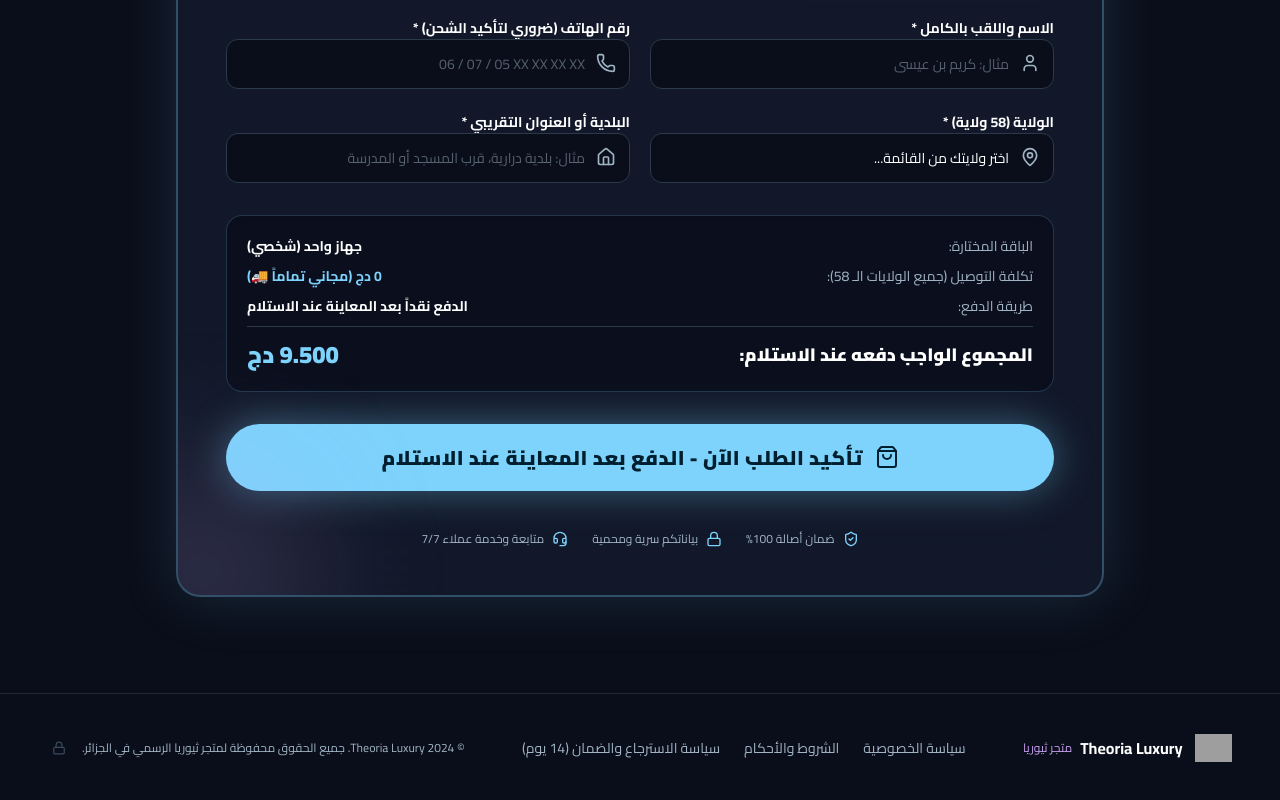
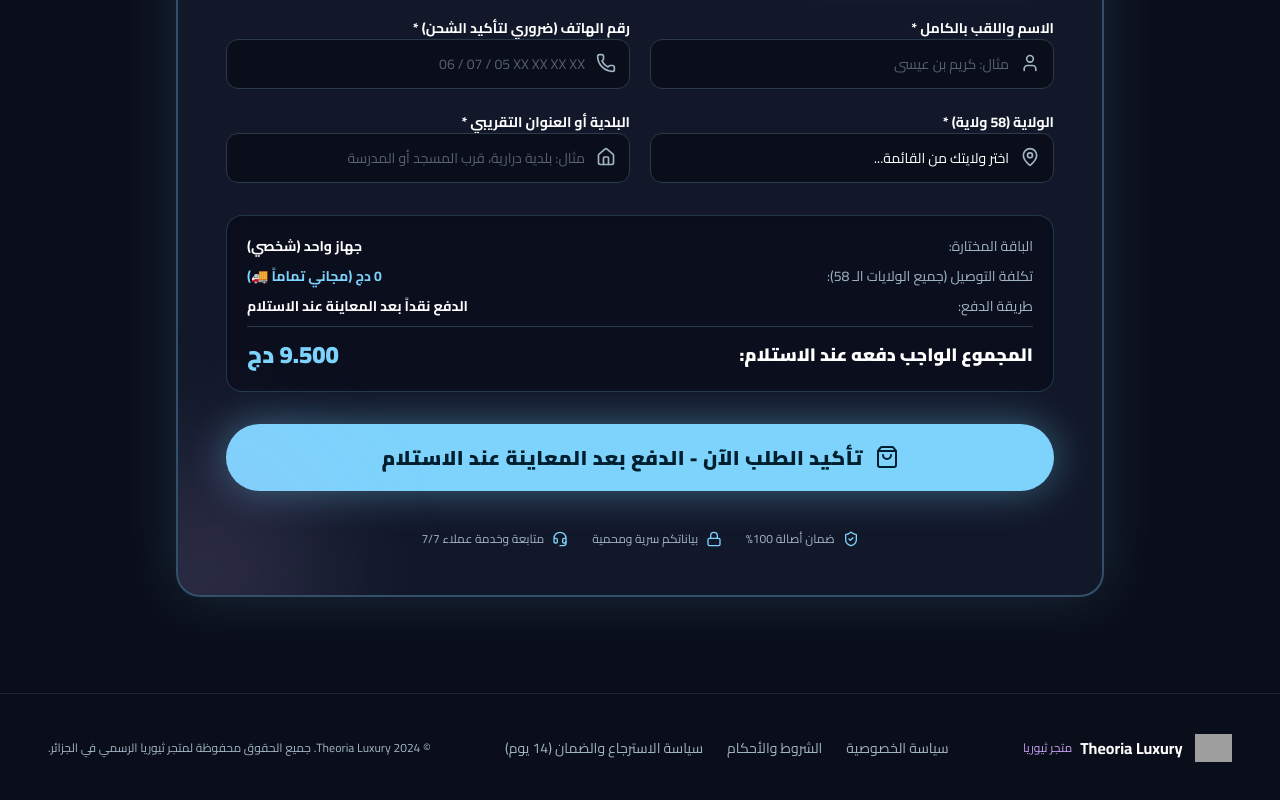
Before and after one commit to Clay145/fateh-nouiri, a React (Vite) app: page / in a window 1280 px wide. Shown: the part 5862-6662 px from the top of the page. Built offline with nearby package versions, Linux system fonts and the light colour scheme; grey boxes are pictures that could not be loaded.

Commit message:
feat: support path-based admin routing
Update admin access to support '/admin' URL paths alongside hash routing and remove the explicit admin lock icon from the footer.

```diff
--- a/src/App.tsx
+++ b/src/App.tsx
@@ -40,34 +40,45 @@ export default function App() {
   }, []);
 
   useEffect(() => {
-    const handleHash = () => {
-      if (window.location.hash === '#admin') {
+    const checkAdminRoute = () => {
+      const hash = window.location.hash;
+      const pathname = window.location.pathname;
+      if (hash === '#admin' || pathname === '/admin' || hash === '#/admin') {
         setViewMode('admin');
-      } else if (window.location.hash === '#store' || window.location.hash === '') {
+      } else {
         setViewMode('store');
       }
     };
 
-    handleHash();
-    window.addEventListener('hashchange', handleHash);
-    return () => window.removeEventListener('hashchange', handleHash);
+    checkAdminRoute();
+    window.addEventListener('hashchange', checkAdminRoute);
+    window.addEventListener('popstate', checkAdminRoute);
+    return () => {
+      window.removeEventListener('hashchange', checkAdminRoute);
+      window.removeEventListener('popstate', checkAdminRoute);
+    };
   }, []);
-
-  const handleOpenAdmin = () => {
-    setViewMode('admin');
-    window.location.hash = 'admin';
-  };
 
   const handleExitAdmin = () => {
     setViewMode('store');
-    window.location.hash = '';
+    if (window.location.hash) {
+      window.location.hash = '';
+    }
+    if (window.location.pathname === '/admin') {
+      window.history.pushState(null, '', '/');
+    }
   };
 
   const handleAdminLogout = () => {
     removeAdminToken();
     setIsAdminAuthenticated(false);
     setViewMode('store');
-    window.location.hash = '';
+    if (window.location.hash) {
+      window.location.hash = '';
+    }
+    if (window.location.pathname === '/admin') {
+      window.history.pushState(null, '', '/');
+    }
   };
 
   const handleOrderSuccess = (order: PlacedOrder) => {
@@ -133,8 +144,8 @@ export default function App() {
         <OrderSection onOrderSuccess={handleOrderSuccess} />
       </main>
 
-      {/* Footer with secure admin lock shortcut */}
-      <Footer onOpenAdmin={handleOpenAdmin} />
+      {/* Footer */}
+      <Footer />
 
       {/* Mobile Sticky Quick Order Bar */}
       <FloatingMobileBar />
--- a/src/components/Footer.tsx
+++ b/src/components/Footer.tsx
@@ -1,12 +1,8 @@
 import React, { useState } from 'react';
 import { ASSETS } from '../data/constants';
-import { ShieldCheck, Truck, RotateCcw, X, Lock } from 'lucide-react';
+import { ShieldCheck, Truck, RotateCcw, X } from 'lucide-react';
 
-interface FooterProps {
-  onOpenAdmin?: () => void;
-}
-
-export const Footer: React.FC<FooterProps> = ({ onOpenAdmin }) => {
+export const Footer: React.FC = () => {
   const [modalType, setModalType] = useState<'privacy' | 'terms' | 'warranty' | null>(null);
 
   return (
@@ -49,21 +45,10 @@ export const Footer: React.FC<FooterProps> = ({ onOpenAdmin }) => {
           </button>
         </div>
 
-        {/* Copyright & Admin link */}
-        <div className="flex items-center gap-3">
-          <p className="text-xs text-[#a0b4c4]">
-            © 2024 Theoria Luxury. جميع الحقوق محفوظة لمتجر ثيوريا الرسمي في الجزائر.
-          </p>
-          {onOpenAdmin && (
-            <button
-              onClick={onOpenAdmin}
-              title="دخول المشرف (محمي)"
-              className="text-[#3a4b5f] hover:text-[#7dd3fc] transition p-1 rounded hover:bg-slate-800/40 cursor-pointer"
-            >
-              <Lock className="w-3.5 h-3.5" />
-            </button>
-          )}
-        </div>
+        {/* Copyright */}
+        <p className="text-xs text-[#a0b4c4]">
+          © 2024 Theoria Luxury. جميع الحقوق محفوظة لمتجر ثيوريا الرسمي في الجزائر.
+        </p>
       </div>
 
       {/* Policies Modal */}
```
